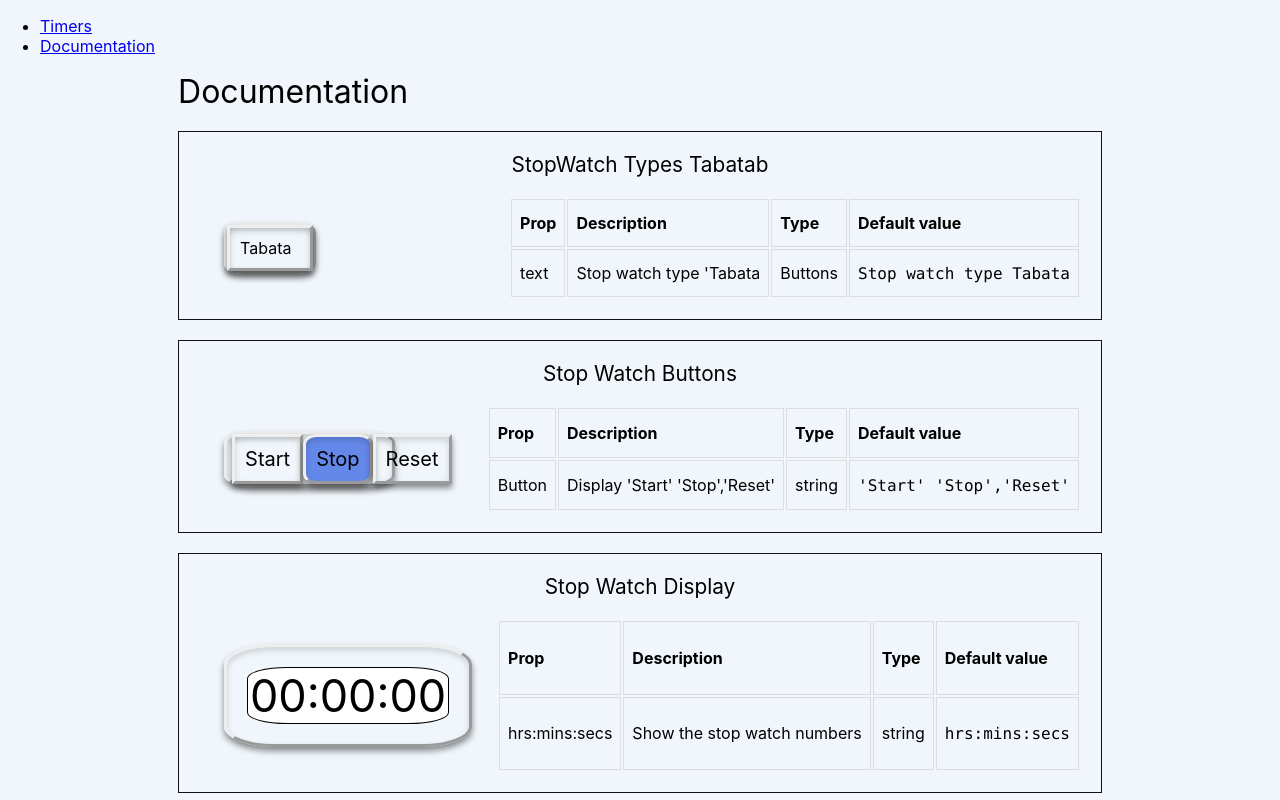
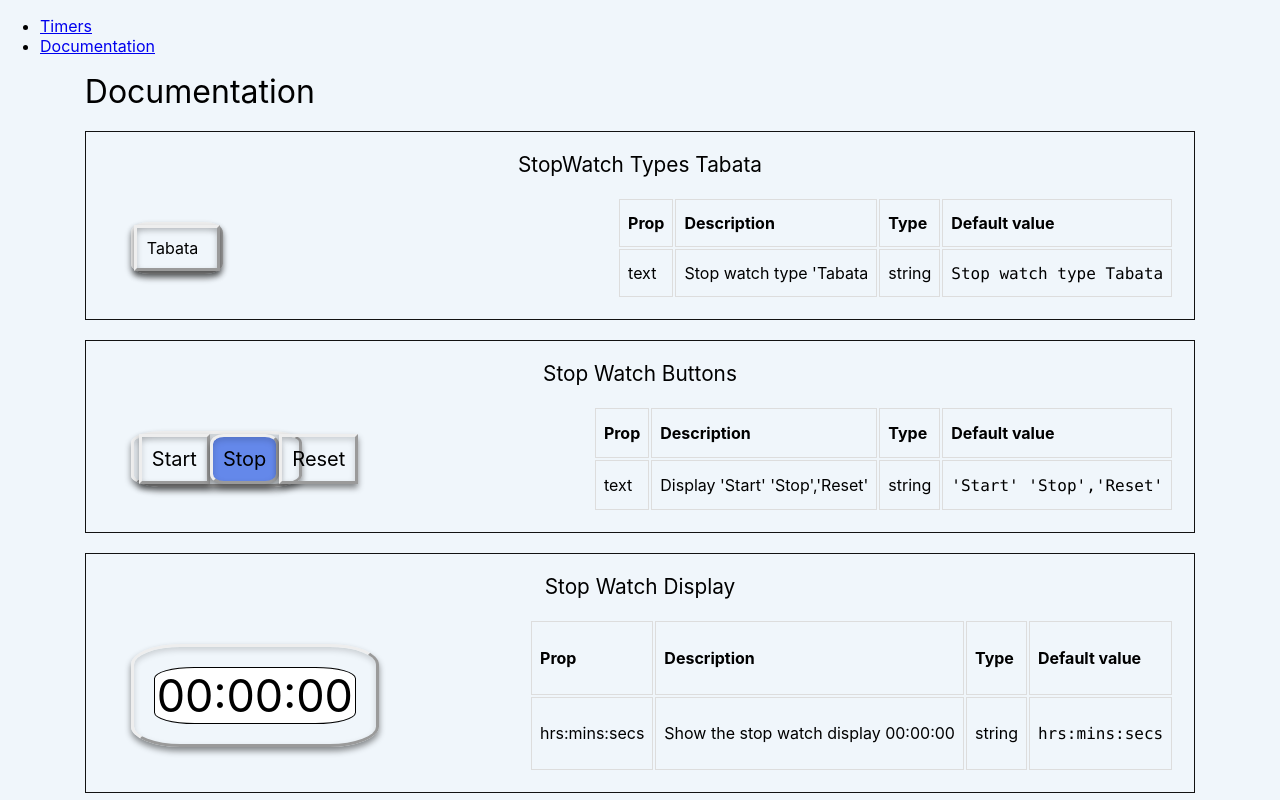
Before and after one commit to prof-tejera/assignment-1-scarvelh, a React (Create React App) app: page /docs in a window 1280 px wide. Built offline with nearby package versions, Linux system fonts and the light colour scheme.

Commit message:
Updated Documenation view

```diff
--- a/src/components/generic/Button.js
+++ b/src/components/generic/Button.js
@@ -23,7 +23,7 @@ class Button extends Component {
 
 
     return (
-    <Container onClick={() => this.props.onClick(this.props.value)} text={this.props.text} style={this.props.style} >
+    <Container onClick={() => this.props.onClick(this.props.value)} text={this.props.text} style={this.props.style} disabled={this.props.disabled} >
       {this.props.value}
       {this.props.text}
     </Container>
--- a/src/components/generic/StopWatchButtons.js
+++ b/src/components/generic/StopWatchButtons.js
@@ -2,6 +2,7 @@ import React from "react";
 import Button from "./Button";
 import styled from "styled-components";
 import PropTypes from "prop-types";
+
 
 const Container = styled.div`
   //   background-color: lightgrey;
@@ -31,16 +32,18 @@ class StopWatchButtons extends React.Component {
     alignItems: "center",
     //border: ".1rem red solid",
     borderRadius: "20%",
-    float: "top"
+    float: "top",
+    disabled:false,
   };
 
   handleStart = () => {
-
+    this.setState({disabled:true});
 
     this.props.parentCallback("startButton");
 
     console.log("Button Start have been clicked");
     this.setState({ backgroundColor: "green" });
+
   };
   handleStop = () => {
     console.log("Button Stop have been clicked");
@@ -50,6 +53,7 @@ class StopWatchButtons extends React.Component {
   handleReset = () => {
     console.log("Button Reset have been clicked");
     this.props.parentCallback("resetButton");
+    this.setState({ backgroundColor: "#6488ea" });
   };
 
 
@@ -61,7 +65,7 @@ class StopWatchButtons extends React.Component {
           <Button text={"Start"} onClick={() => {
 
             this.handleStart();
-          }} style={this.props.style} />
+          } } style={this.props.style} disabled={this.state.disabled}/>
           <Button text="Stop" onClick={() => {
             this.handleStop();
           }} style={this.state} />
--- a/src/components/timers/Stopwatch.js
+++ b/src/components/timers/Stopwatch.js
@@ -7,11 +7,9 @@ import { Container, getIntervalTimer } from "../../utils/helpers";
 const ButtonPosition = {
   /* The size of the buttons passed */
   fontSize: "20px",
-
   borderRadius: "20%"
 
 };
-
 
 class Stopwatch extends React.Component {
   constructor() {
--- a/src/views/DocumentationView.js
+++ b/src/views/DocumentationView.js
@@ -34,13 +34,13 @@ class Documentation extends React.Component {
         <div>
           <Title>Documentation</Title>
           <DocumentComponent
-            title="StopWatch Types Tabatab"
+            title="StopWatch Types Tabata"
             component={<DisableComponent>{<Button text={"Tabata"} />}</DisableComponent>}
             propDocs={[
               {
                 prop: "text",
                 description: "Stop watch type 'Tabata",
-                type: "Buttons",
+                type: "string",
                 defaultValue: "Stop watch type Tabata"
               }
             ]}
@@ -50,7 +50,7 @@ class Documentation extends React.Component {
             component={<DisableComponent><StopWatchButtons /></DisableComponent>}
             propDocs={[
               {
-                prop: "Button",
+                prop: "text",
                 description: "Display 'Start' 'Stop','Reset'",
                 type: "string",
                 defaultValue: "'Start' 'Stop','Reset'"
@@ -64,7 +64,7 @@ class Documentation extends React.Component {
             propDocs={[
               {
                 prop: "hrs:mins:secs",
-                description: "Show the stop watch  numbers",
+                description: "Show the stop watch display 00:00:00",
                 type: "string",
                 defaultValue: "hrs:mins:secs"
               }
@@ -75,12 +75,39 @@ class Documentation extends React.Component {
             component={<DisableComponent><input type="number" min="0" placeholder={0} /></DisableComponent>}
             propDocs={[
               {
-                prop: "type,min,placeholder",
-                description: "Data entry field",
+                prop: "type",
+                description: "What type of field is the html input field",
                 type: "number",
                 defaultValue: "0"
               }
             ]}
+
+          />
+          <DocumentComponent
+            title="Input field 'hours' minutes' 'seconds'"
+            component={<DisableComponent><input type="number" min="0" placeholder={0} /></DisableComponent>}
+            propDocs={[
+              {
+                prop: "min",
+                description: "Make sure that you cannot use up and down arrow and enter minus values",
+                type: "string",
+                defaultValue: "0"
+              }
+            ]}
+
+          />
+          <DocumentComponent
+            title="Input field 'hours' minutes' 'seconds'"
+            component={<DisableComponent><input type="number" min="0" placeholder={0} /></DisableComponent>}
+            propDocs={[
+              {
+                prop: "placeholder",
+                description: "Default value for input string",
+                type: "number",
+                defaultValue: "0"
+              }
+            ]}
+
           />
         </div>
       </Container>
```
